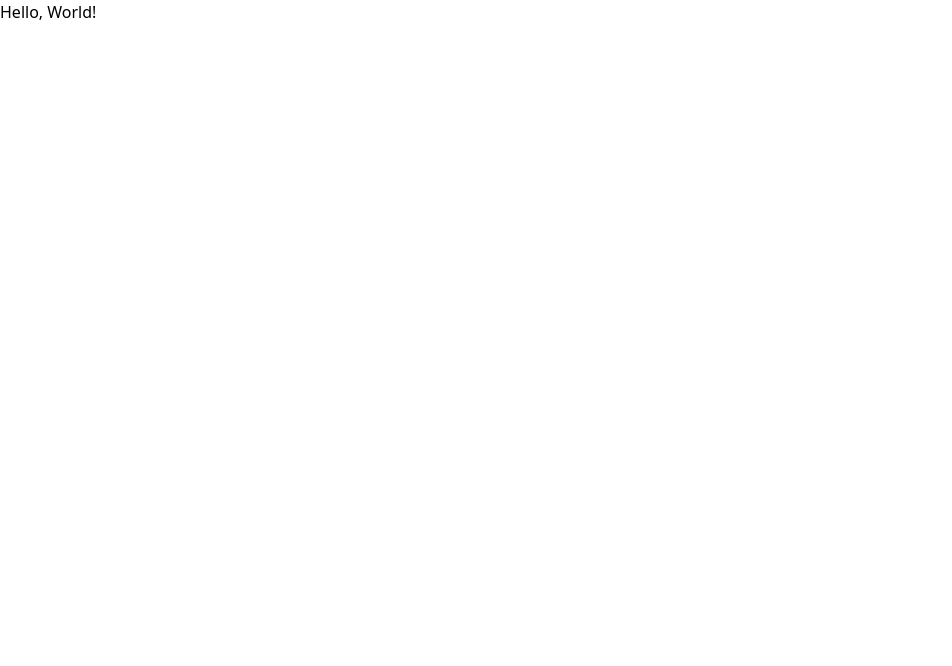
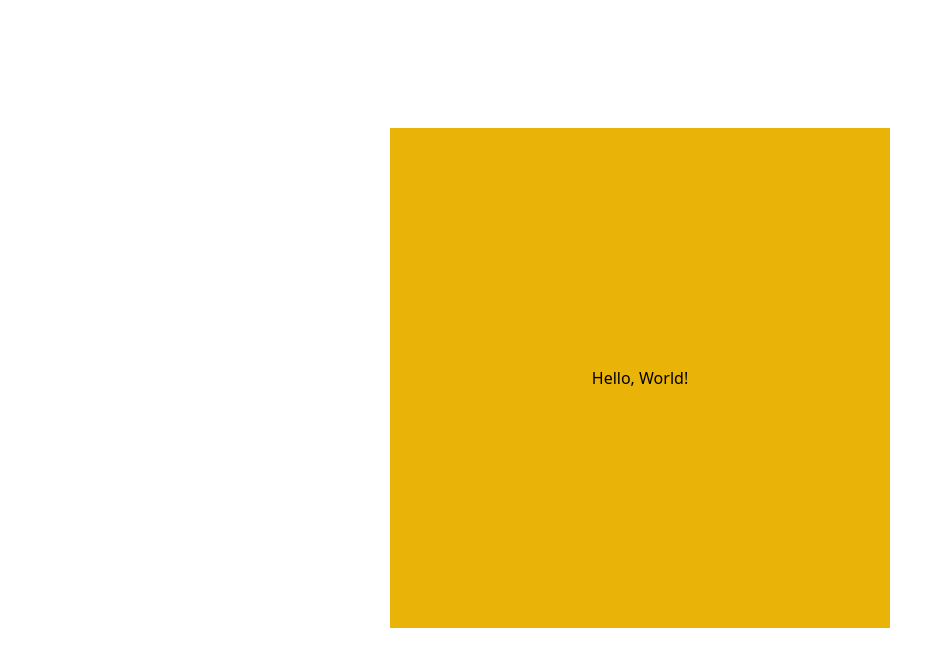
Before and after one commit to Nezerwa/React-Exercise, a React (Create React App) app: page / in a window 1280 px wide. Shown: the top 666 px of the page, without its empty margins (0-952 px from the left). Built offline with nearby package versions, Linux system fonts and the light colour scheme.

Commit message:
Add hello word

```diff
--- a/src/App.jsx
+++ b/src/App.jsx
@@ -1,6 +1,6 @@
 function App() {
   return (
-    <div>
+    <div className="bg-yellow-500 h-[500px] w-[500px] flex items-center justify-center mx-auto my-32">
       <p>Hello, World!</p>
     </div>
   );
```
